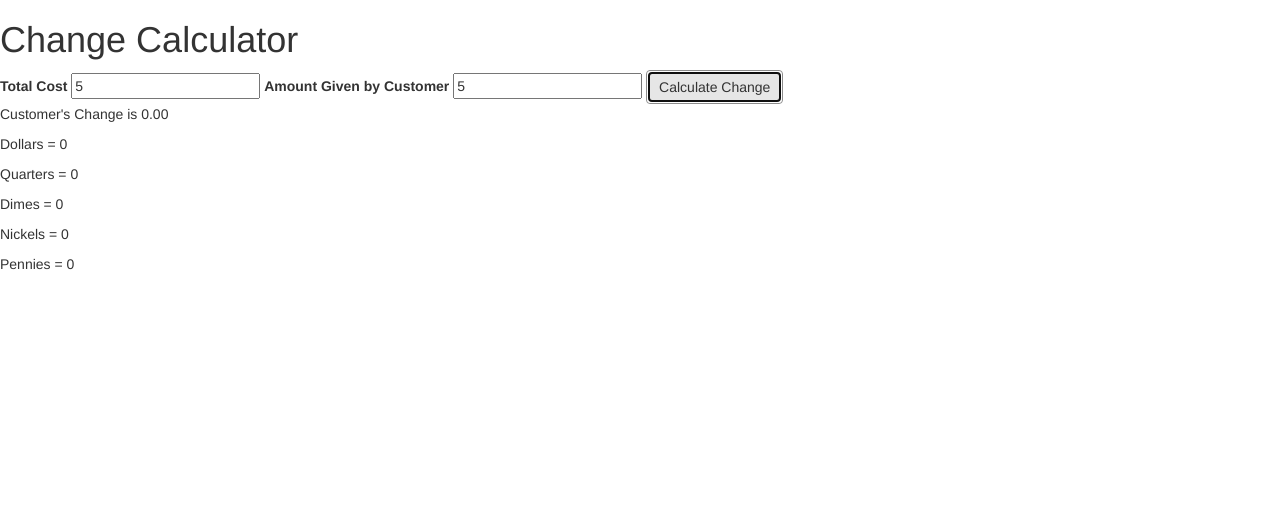
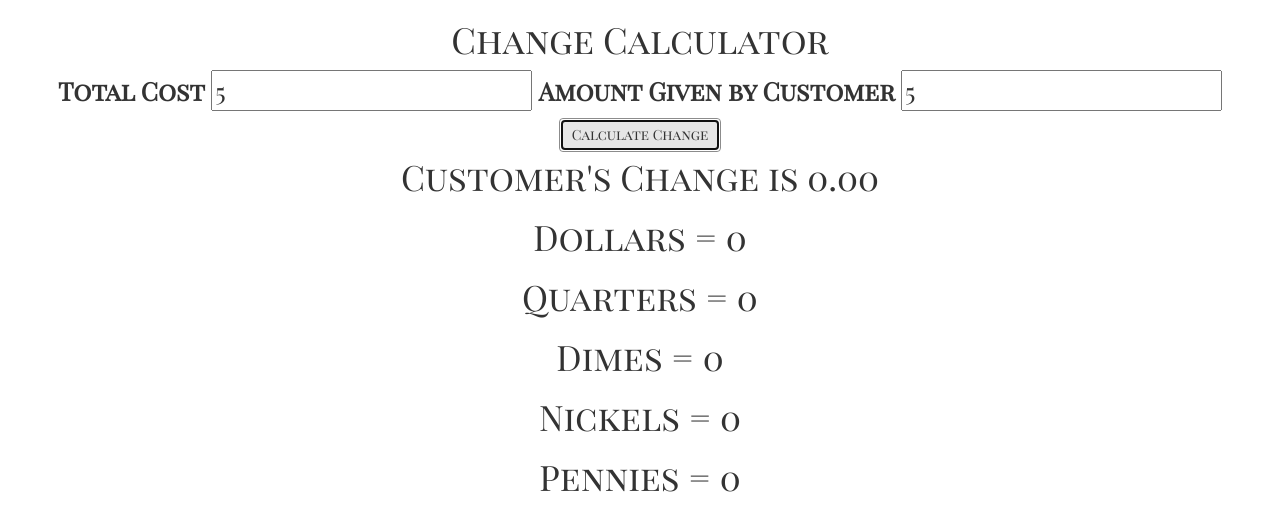
Before and after one commit to Cem515/ChangeCalculator, a plain HTML site: page html/ChangeCalculator/index.html in a window 1280 px wide. Both pictures are taken after typing "5", "5" into the empty fields and a click on the button "Calculate Change". Drawn offline with nearby package versions, Linux system fonts and the light colour scheme.

Commit message:
updated with style

```diff
--- a/html/ChangeCalculator/calc.js
+++ b/html/ChangeCalculator/calc.js
@@ -3,22 +3,32 @@ $(document).ready(function() {
 
     var cost = $("#totalCost").val();
     var given = $("#amountGiven").val();
-    var change =(given - cost).toFixed(2);
-    var dollars = Math.floor(given-cost);
-    var remainder = ((change-dollars)*100).toFixed(0);
-    var quarters = Math.floor(remainder/25).toFixed(0);
+    var change = (given - cost).toFixed(2);
+    var dollars = Math.floor(given - cost);
+    var remainder = ((change - dollars) * 100).toFixed(0);
+    var quarters = Math.floor(remainder / 25).toFixed(0);
     remainder %= 25;
-    var dimes = Math.floor(remainder/10).toFixed(0);
-    remainder %=10;
-    var nickels = Math.floor(remainder/5).toFixed(0);
-    remainder %=5;
-    var pennies = remainder
+    var dimes = Math.floor(remainder / 10).toFixed(0);
+    remainder %= 10;
+    var nickels = Math.floor(remainder / 5).toFixed(0);
+    remainder %= 5;
+    var pennies = remainder;
+    /*
+        $("p #change").html("Customer's Change is " + change);
+        $("p #dollars").html("Dollars = "+ dollars);
+        $("p #quarters").html("Quarters = "+ quarters);
+        $("p #dimes").html("Dimes = "+ dimes);
+        $("p #nickels").html("Nickels = "+ nickels);
+        $("p #pennies").html("Pennies = "+ pennies);
+    */
+
     document.getElementById('change').innerHTML = "Customer's Change is " + change;
-    document.getElementById('dollars').innerHTML = "Dollars = "+ dollars;
-    document.getElementById('quarters').innerHTML = "Quarters = " +quarters;
-    document.getElementById('dimes').innerHTML = "Dimes = "+dimes;
-    document.getElementById('nickels').innerHTML = "Nickels = "+nickels;
-    document.getElementById('pennies').innerHTML = "Pennies = "+pennies;
+    document.getElementById('dollars').innerHTML = "Dollars = " + dollars;
+    document.getElementById('quarters').innerHTML = "Quarters = " + quarters;
+    document.getElementById('dimes').innerHTML = "Dimes = " + dimes;
+    document.getElementById('nickels').innerHTML = "Nickels = " + nickels;
+    document.getElementById('pennies').innerHTML = "Pennies = " + pennies;
+
   })
 });
 
--- a/html/ChangeCalculator/index.html
+++ b/html/ChangeCalculator/index.html
@@ -15,6 +15,8 @@
   <script src="http://maxcdn.bootstrapcdn.com/bootstrap/3.3.7/js/bootstrap.min.js"></script>
   <script src="https://code.jquery.com/jquery-3.2.1.js" integrity="sha256-DZAnKJ/6XZ9si04Hgrsxu/8s717jcIzLy3oi35EouyE=" crossorigin="anonymous"></script>
   <link rel="stylesheet" href="styles.css">
+  <link href="https://fonts.googleapis.com/css?family=Playfair+Display+SC" rel="stylesheet">
+  <link href="https://fonts.googleapis.com/css?family=Vollkorn" rel="stylesheet">
 </head>
 
 <body>
@@ -29,13 +31,14 @@
     </div>
     <button type="button" class="btn btn-default" id="calculator">Calculate Change</button>
   </form>
-
+  <div id="outputs">
     <p id="change"></p>
     <p id="dollars"></p>
     <p id="quarters"></p>
     <p id="dimes"></p>
     <p id="nickels"></p>
     <p id="pennies"></p>
+  </div>
 
 
   <script src="calc.js"></script>
--- a/html/ChangeCalculator/styles.css
+++ b/html/ChangeCalculator/styles.css
@@ -0,0 +1,23 @@
+body {
+ font-family: 'Playfair Display SC', serif;
+ font-size: 25px;
+ text-align: center;
+}
+
+
+
+#outputs {
+
+  font-size: 35px;
+
+}
+p {
+
+
+}
+
+h1 {
+  color:#DAA520
+  font-family: 'Vollkorn', serif;
+  text-align: center;
+}
```
Also changed, not shown: html/ChangeCalculator/money.jpg (added). Lines whose indentation alone changed are shown as unchanged.
